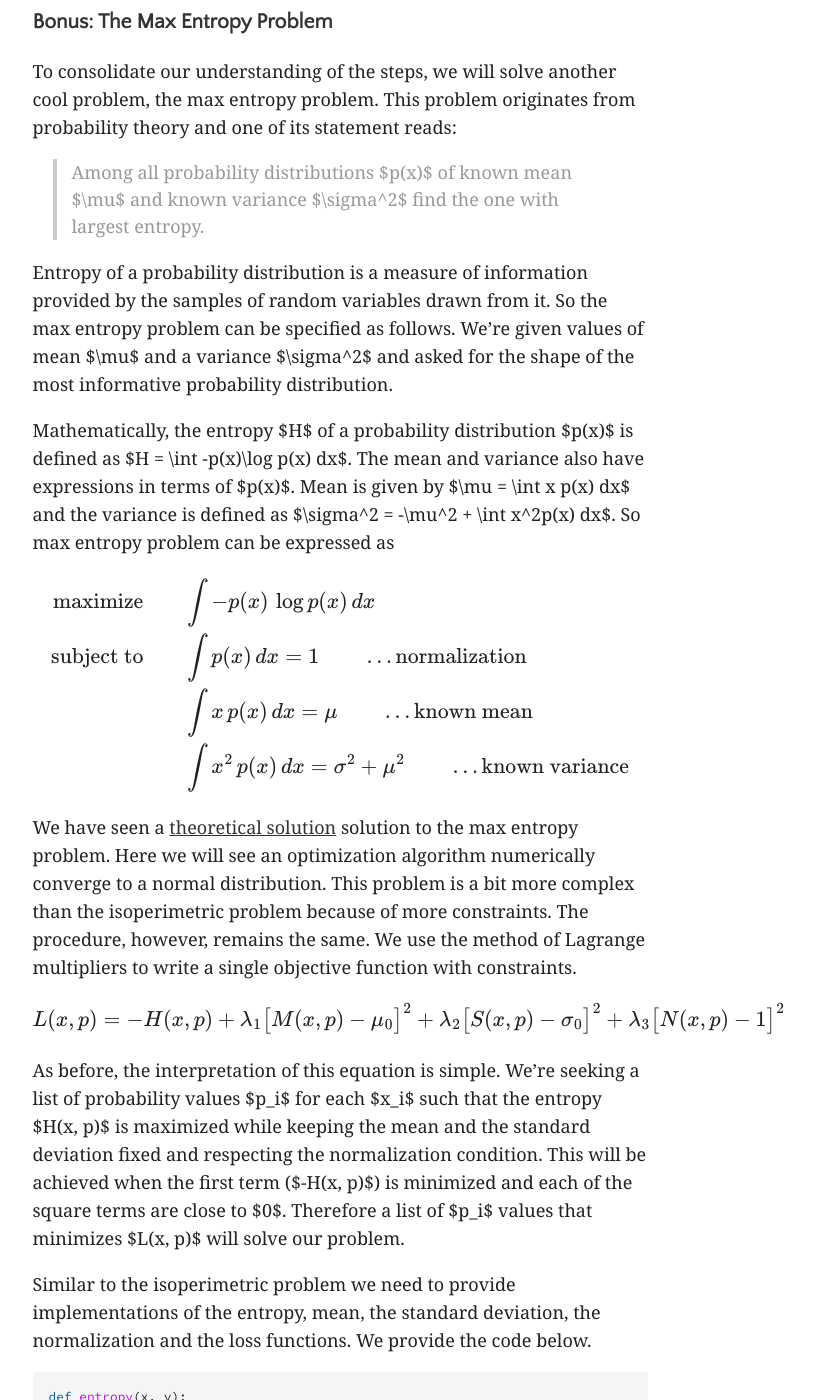
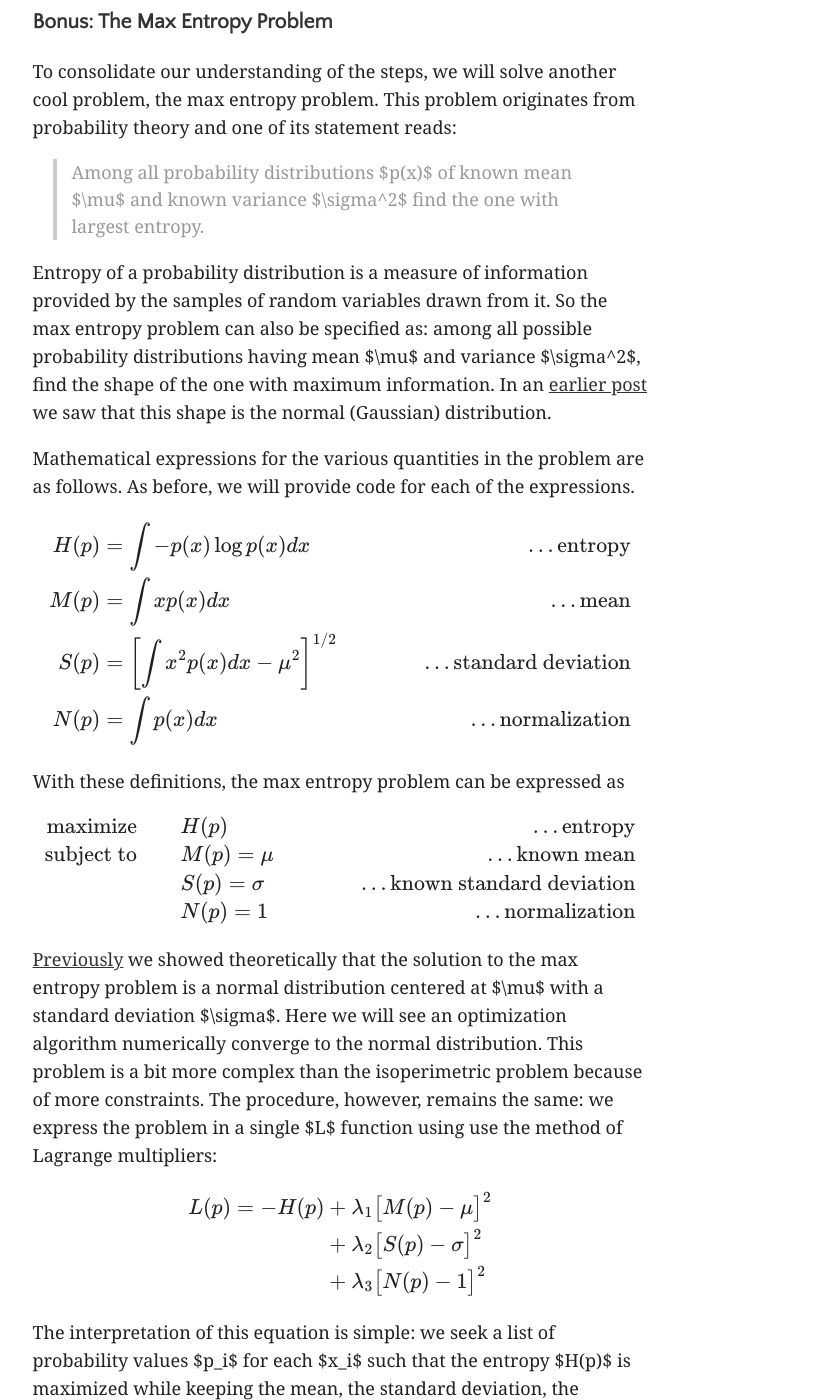
Before and after one commit to rohan-kekatpure/rohan-kekatpure.github.io, a Jekyll site: the page built from _posts/2020-08-22-fun-with-optimization.md, in a window 1280 px wide and 1400 px high, scrolled down 15080 px. Shown: the whole window, without its empty margins (300-1115 px from the left). Built offline with Jekyll 4.4.1, drawn with Linux system fonts in a browser that asks for light colours; formulas are drawn with MathJax 3; some of the changed text lies outside the part shown.

Commit message:
max entropy problem with GD

````diff
--- a/_posts/2020-08-22-fun-with-optimization.md
+++ b/_posts/2020-08-22-fun-with-optimization.md
@@ -457,43 +457,56 @@ problem originates from probability theory and one of its statement reads:
 largest entropy.
 
 Entropy of a probability distribution is a measure of information provided by the samples of random variables drawn from
-it. So the max entropy problem can be specified as follows. We're given values of mean $\mu$ and a variance $\sigma^2$
-and asked for the shape of the most informative probability distribution.
+it. So the max entropy problem can also be specified as: among all possible probability distributions having mean $\mu$
+and variance $\sigma^2$, find the shape of the one with maximum information. In an [earlier post]({% post_url
+2020-08-11-calculus-of-variations %}) we saw that this shape is the normal (Gaussian) distribution.
 
-Mathematically, the entropy $H$ of a probability distribution $p(x)$ is defined as $H = \int -p(x)\log p(x) dx$. The
-mean and variance also have expressions in terms of $p(x)$. Mean is given by $\mu = \int x p(x) dx$ and the variance
-is defined as $\sigma^2 = -\mu^2 + \int x^2p(x) dx$. So max entropy problem can be expressed as
+Mathematical expressions for the various quantities in the problem are as follows. As before, we will provide
+code for each of the expressions.
 
 $$
 \begin{align*}
- \text{maximize}&\qquad \int -p(x)\, \log p(x)\, dx \\
- \text{subject to}&\qquad \int p(x)\, dx = 1 \qquad \ldots \text{normalization}\\
-                  &\qquad \int x\, p(x)\, dx = \mu \qquad \ldots \text{known mean}\\
-                  &\qquad \int x^2\, p(x)\, dx = \sigma^2 + \mu^2 \qquad \ldots \text{known variance}
+H(p) &= \int -p(x) \log p(x) dx  &\qquad \ldots \text{entropy}\\
+M(p) &= \int x p(x) dx  &\qquad \ldots \text{mean}\\
+S(p) &= \left[\int x^2 p(x) dx -\mu^2\right]^{1/2}  &\qquad \ldots \text{standard deviation} \\
+N(p) &= \int p(x) dx  &\qquad \ldots \text{normalization}
 \end{align*}
 $$
 
-We have seen a [theoretical solution]({% post_url 2020-08-11-calculus-of-variations %}) solution to the max entropy
-problem. Here we will see an optimization algorithm numerically converge to a normal distribution. This problem is a bit
-more complex than the isoperimetric problem because of more constraints. The procedure, however, remains the same. We
-use the method of Lagrange multipliers to write a single objective function with constraints.
+With these definitions, the max entropy problem can be expressed as
 
 $$
-\begin{equation*}
-    L(x, p) = -H(x, p) + \lambda_1\big[M(x, p) - \mu_0\big]^2
-                       + \lambda_2\big[S(x, p) - \sigma_0\big]^2
-                       + \lambda_3\big[N(x, p) - 1 \big]^2
-
-\end{equation*}
+\begin{align*}
+ \text{maximize}&\qquad H(p) &\qquad \ldots \text{entropy}\\
+ \text{subject to}&\qquad M(p) = \mu &\qquad \ldots \text{known mean}\\
+                  &\qquad S(p) = \sigma &\qquad \ldots \text{known standard deviation}\\
+                  &\qquad N(p) = 1 &\qquad \ldots \text{normalization}
+\end{align*}
 $$
 
-As before, the interpretation of this equation is simple. We're seeking a list of probability values $p_i$ for each
-$x_i$ such that the entropy $H(x, p)$ is maximized while keeping the mean and the standard deviation fixed and
-respecting the normalization condition. This will be achieved when the first term ($-H(x, p)$) is minimized and each of
-the square terms are close to $0$. Therefore a list of $p_i$ values that minimizes $L(x, p)$ will solve our problem.
+[Previously]({% post_url 2020-08-11-calculus-of-variations %}) we showed theoretically that the solution to the max
+entropy problem is a normal distribution centered at $\mu$ with a standard deviation $\sigma$. Here we will see an
+optimization algorithm numerically converge to the normal distribution. This problem is a bit more complex than the
+isoperimetric problem because of more constraints. The procedure, however, remains the same: we express the problem in a
+single $L$ function using use the method of Lagrange multipliers:
 
-Similar to the isoperimetric problem we need to provide implementations of the entropy, mean, the standard deviation,
-the normalization and the loss functions. We provide the code below.
+$$
+\begin{align*}
+    L(p) = -H(p) &+ \lambda_1\big[M(p) - \mu\big]^2 \\
+                       &+ \lambda_2\big[S(p) - \sigma\big]^2 \\
+                       &+ \lambda_3\big[N(p) - 1 \big]^2
+
+\end{align*}
+$$
+
+The interpretation of this equation is simple: we seek a list of probability values $p_i$ for each $x_i$ such that the
+entropy $H(p)$ is maximized while keeping the mean, the standard deviation, the normalization values fixed. This will
+be achieved when we find a list of $p$ values which minimize $-H(p)$ and each of the square terms are close to $0$.
+Therefore a list of $p_i$ values that minimizes $L(p)$ will solve our problem.
+
+To code this, we need implementation of the loss function, which in turn requires code for the entropy, mean, the
+standard deviation, and the normalization functions. We have already seen how to use numerical integration (Simpsons
+rule) to implement functions involving integrals:
 
 ```python
 def entropy(x, y):
@@ -510,27 +523,92 @@ def stddev(x, y):
 def norm(x, y):
     return simps(y, x)
 
-def loss(x, y, mu0, sigma0, lambda1, lambda2, lambda3):
+def loss(x, y, mu, sigma, lambda1, lambda2, lambda3):
     H = entropy(x, y)
     M = mean(x, y)
     S = stddev(x, y)
     N = norm(x, y)
-    L = -H + lambda1 * (M - mu0) ** 2 \
-           + lambda2 * (S - sigma0) ** 2 \
+    L = -H + lambda1 * (M - mu) ** 2 \
+           + lambda2 * (S - sigma) ** 2 \
            + lambda3 * (N - 1.0) ** 2
     return L
 ```
 
-The next step is to minimize the loss using greedy and the various gradient descent algorithms. The implementation of
-the greedy and the Pytorch methods is similar to the way we did it for the isoperimetric problem. The implementation
-can be found in our Github repository. The results are below. First we can see that the greedy algorithm converges to
-a Gaussian.
+The next step is to minimize the loss function using the optimization algorithms we have used earlier in the article:
+greedy, Adam, SGD and hand-coded gradient descent. The implementation of the greedy and the Pytorch methods is similar
+to the way we did it for the isoperimetric problem. We wont reproduce the code below, but it can be found in our
+Github repository. We will, however, derive the expressions for the hand-coded gradient descent since it provides
+useful intuition for the descent methods.
+
+We start by initializing $128$ equally-spaced $x$ values in $(-5, 5)$. For each $x_i$ we pick a $p_i$ from a uniform
+random distribution. To make things interesting let us fix the mean and the standard deviation to $\mu =
+1$ and $\sigma = 0.5$. We then demand list of $p_i$ values that will maximize the entropy and whose mean is $\mu$,
+standard deviation is $\sigma$ and whose normalization is $1$.
+
+### Greedy algorithm
+
+The animation below shows $100$ equally spaced frames from the first $10^5$ iterations of the greedy algorithm run on a
+list of $128$ points. We can see that the greedy algorithm converges to a Gaussian with mean $1$ and standard deviation
+$0.52$.
 
 <figure>
     <img src="{{site.url}}/assets/img/maxentropy_greedy.gif" alt='hello' width='800' style='margin: 10px;'>
     <figcaption></figcaption>
 </figure>
 
+
+### Hand-coded gradient descent
+
+To implement gradient descent from scratch, we will need as before to dig through the math. We start with with
+discretizing the equations (i.e. replacing the integrals with summations) and obtain an expression for
+$\frac{\partial L}{\partial p_i}$ and plug that into the gradient descent update rule. We have done this process
+before.
+
+The discrete version of the $L$ is obtained by discretizing the entropy, mean, standard deviation, and the
+normalization.
+
+$$
+\begin{align*}
+    H(p) &= \sum_{i=0}^N p_i \log p_i \, \Delta x \\
+    M(p) &= \sum_{i=0}^N x_i p_i \, \Delta x \\
+    S(p) &= \bigg[-\mu^2 + \sum_{i=0}^N x_i^2 p_i \, \Delta x\bigg]^{1/2} \\
+    N(p) &= \sum_{i=0}^N p_i \, \Delta x
+\end{align*}
+$$
+
+From these equations we can derive the gradient term
+
+$$
+\begin{align*}
+\frac{\partial L}{\partial p_i} &= (1 + \log p_i) + 2\lambda_1 x_i \Delta x \big[M(p) - \mu\big] \\
+&+ \lambda_2 x_i^2 \Delta x \left[1-\frac{\sigma}{S(p)}\right] + 2\lambda_3\Delta x \big[N(p) - 1\big]
+\end{align*}
+$$
+
+and input into the gradient descent optimizer:
+
+```python
+
+def gradient_descent(x, y, mu0, sigma0, lambda1, lambda2, lambda3,
+                    learning_rate,  n_iterations):
+    dx = x[1] - x[0]
+    epsy = 1e-12
+    for i in range(n_iterations):
+        N = norm(x, y)
+        M = mean(x, y)
+        S = stddev(x, y)
+        dL_dp = (1 + np.log(y)) \
+                 + 2. * lambda1 * x * (M - mu0) \
+                 + lambda2 * x * x * (1 - sigma0 / S) \
+                 + 2. * lambda3 * (N - 1.)
+
+        y -= learning_rate * dx * grad_L
+        y = np.clip(y, epsy, None)
+    return x, y
+```
+
+The animation below shows our hand-coded gradient descent optimization routine converging nicely to the expected
+normal distribution.
 <figure>
     <img src="{{site.url}}/assets/img/maxentropy_gradient_descent.gif" alt='hello' width='800' style='margin: 10px;'>
     <figcaption></figcaption>
````
